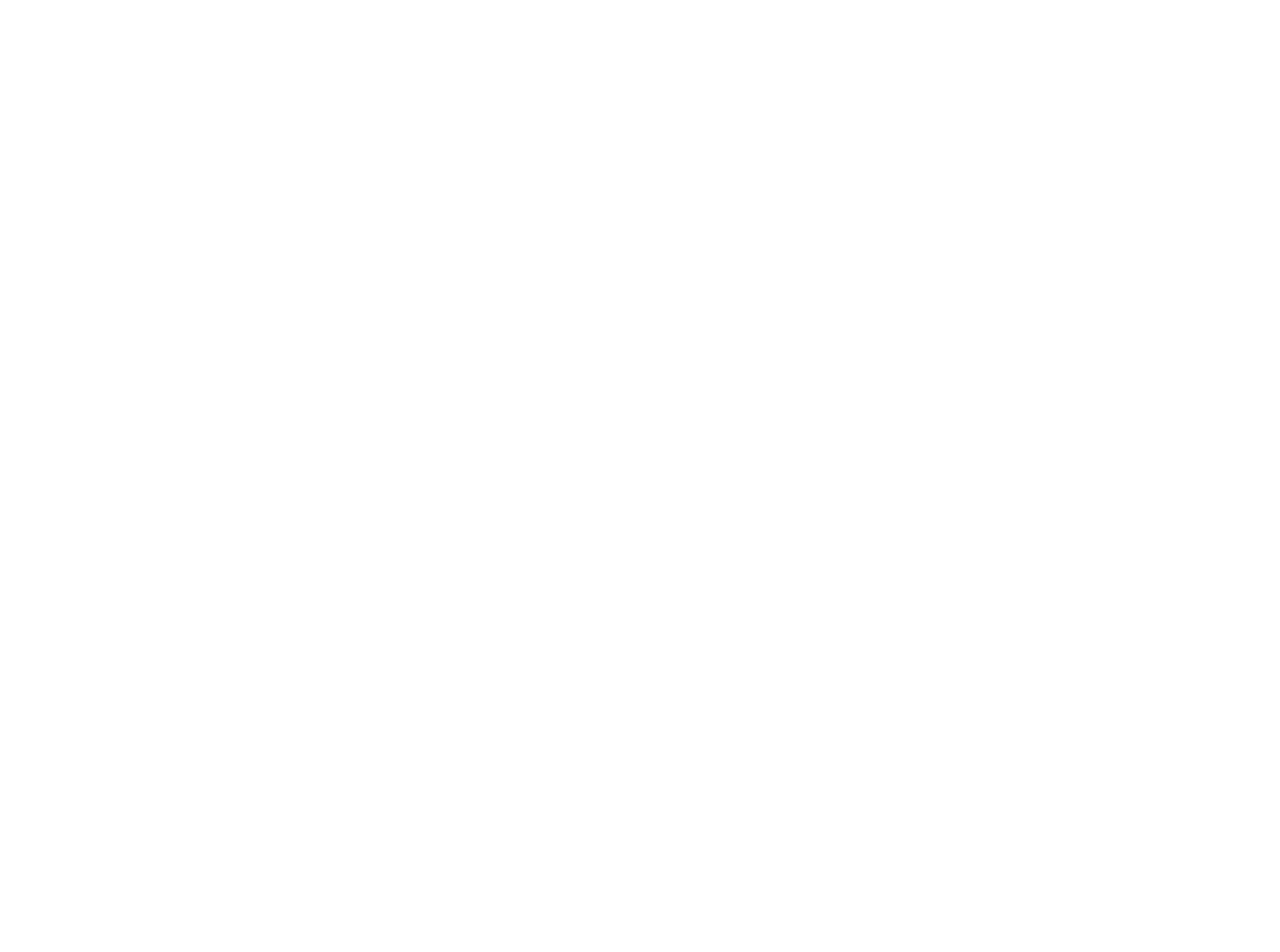
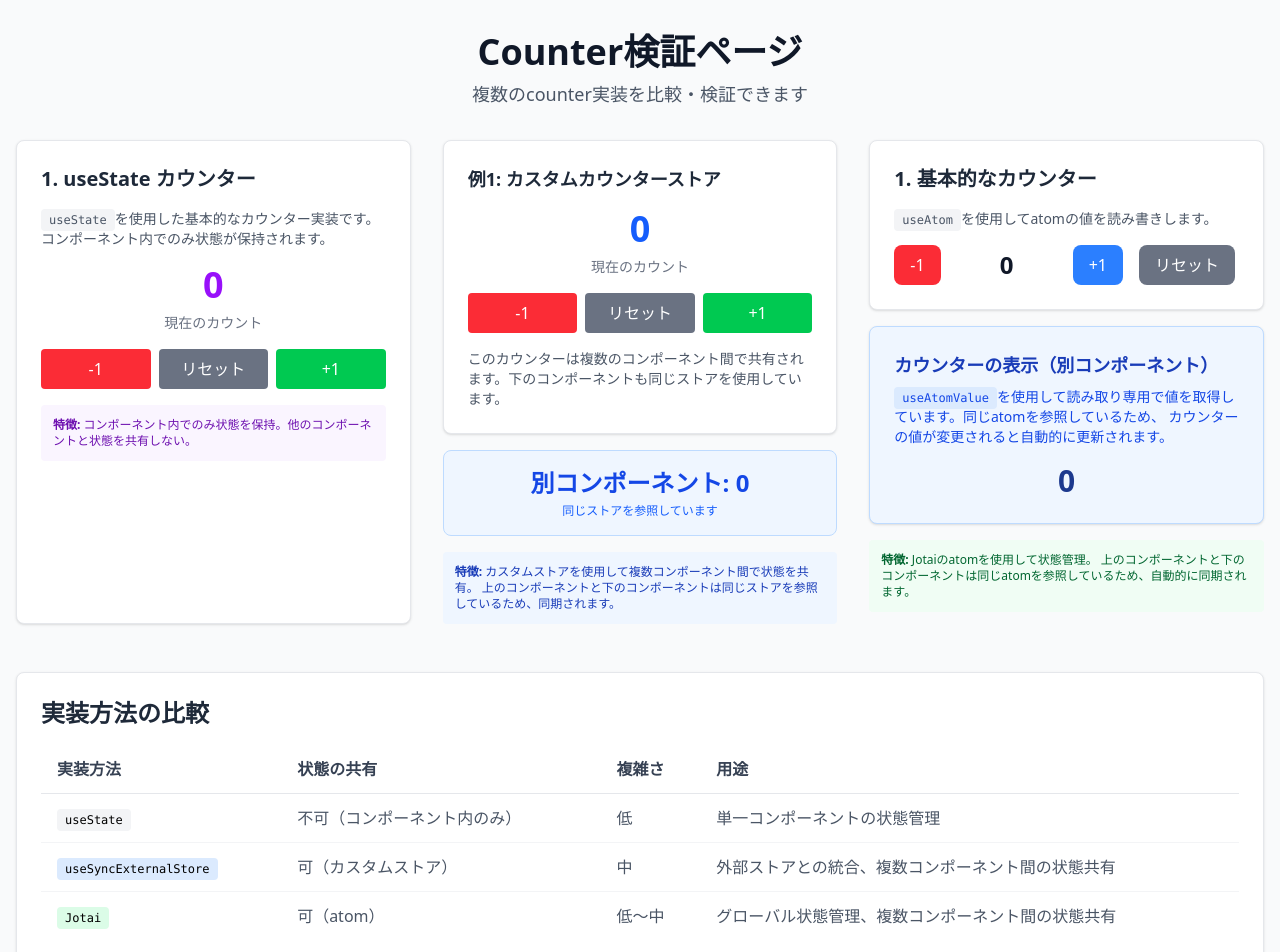
Before and after one commit to KadoProG/react-19-prac, a React (Vite) app: page /counter-verification in a window 1280 px wide. Before the commit this address had no page. Shown: the top 952 px of the page. Before the commit the page ends 800 px from the top, so only its background shows below. Built offline with nearby package versions, Linux system fonts and the light colour scheme.

Commit message:
add: counter

```diff
--- /dev/null
+++ b/src/pages/counter-verification/index.tsx
@@ -0,0 +1,142 @@
+import { useState } from 'react';
+import { CounterComponent } from '../use-sync-external-store/components/CounterComponent';
+import { CounterDisplay as SyncCounterDisplay } from '../use-sync-external-store/components/CounterDisplay';
+import { CounterExample } from '../jotai/components/CounterExample';
+import { CounterDisplay as JotaiCounterDisplay } from '../jotai/components/CounterDisplay';
+
+/**
+ * Counter検証ページ
+ *
+ * 複数のcounter実装を並べて比較・検証できるページです。
+ * - useStateを使った基本的なカウンター
+ * - useSyncExternalStoreを使ったカウンター
+ * - Jotaiを使ったカウンター
+ */
+export const CounterVerification = () => {
+  const [useStateCount, setUseStateCount] = useState(0);
+
+  return (
+    <div className="min-h-screen bg-gray-50 py-8">
+      <div className="mx-auto max-w-7xl px-4">
+        <div className="mb-8 text-center">
+          <h1 className="mb-2 text-4xl font-bold text-gray-900">Counter検証ページ</h1>
+          <p className="text-lg text-gray-600">複数のcounter実装を比較・検証できます</p>
+        </div>
+
+        <div className="grid grid-cols-1 gap-8 lg:grid-cols-3">
+          {/* useState カウンター */}
+          <div className="rounded-lg border border-gray-200 bg-white p-6 shadow-sm">
+            <h2 className="mb-4 text-xl font-semibold text-gray-800">1. useState カウンター</h2>
+            <p className="mb-4 text-sm text-gray-600">
+              <code className="rounded bg-gray-100 px-2 py-1 text-xs">useState</code>
+              を使用した基本的なカウンター実装です。 コンポーネント内でのみ状態が保持されます。
+            </p>
+            <div className="mb-4 text-center">
+              <div className="text-4xl font-bold text-purple-600">{useStateCount}</div>
+              <div className="mt-2 text-sm text-gray-500">現在のカウント</div>
+            </div>
+            <div className="flex gap-2">
+              <button
+                onClick={() => setUseStateCount((c) => c - 1)}
+                className="flex-1 rounded bg-red-500 px-4 py-2 text-white transition-colors hover:bg-red-600"
+              >
+                -1
+              </button>
+              <button
+                onClick={() => setUseStateCount(0)}
+                className="flex-1 rounded bg-gray-500 px-4 py-2 text-white transition-colors hover:bg-gray-600"
+              >
+                リセット
+              </button>
+              <button
+                onClick={() => setUseStateCount((c) => c + 1)}
+                className="flex-1 rounded bg-green-500 px-4 py-2 text-white transition-colors hover:bg-green-600"
+              >
+                +1
+              </button>
+            </div>
+            <div className="mt-4 rounded bg-purple-50 p-3">
+              <p className="text-xs text-purple-800">
+                <strong>特徴:</strong>{' '}
+                コンポーネント内でのみ状態を保持。他のコンポーネントと状態を共有しない。
+              </p>
+            </div>
+          </div>
+
+          {/* useSyncExternalStore カウンター */}
+          <div className="space-y-4">
+            <CounterComponent />
+            <SyncCounterDisplay />
+            <div className="rounded bg-blue-50 p-3">
+              <p className="text-xs text-blue-800">
+                <strong>特徴:</strong> カスタムストアを使用して複数コンポーネント間で状態を共有。
+                上のコンポーネントと下のコンポーネントは同じストアを参照しているため、同期されます。
+              </p>
+            </div>
+          </div>
+
+          {/* Jotai カウンター */}
+          <div className="space-y-4">
+            <CounterExample />
+            <JotaiCounterDisplay />
+            <div className="rounded bg-green-50 p-3">
+              <p className="text-xs text-green-800">
+                <strong>特徴:</strong> Jotaiのatomを使用して状態管理。
+                上のコンポーネントと下のコンポーネントは同じatomを参照しているため、自動的に同期されます。
+              </p>
+            </div>
+          </div>
+        </div>
+
+        {/* 比較表 */}
+        <div className="mt-12 rounded-lg border border-gray-200 bg-white p-6 shadow-sm">
+          <h2 className="mb-4 text-2xl font-semibold text-gray-800">実装方法の比較</h2>
+          <div className="overflow-x-auto">
+            <table className="w-full border-collapse">
+              <thead>
+                <tr className="border-b border-gray-200">
+                  <th className="px-4 py-3 text-left font-semibold text-gray-700">実装方法</th>
+                  <th className="px-4 py-3 text-left font-semibold text-gray-700">状態の共有</th>
+                  <th className="px-4 py-3 text-left font-semibold text-gray-700">複雑さ</th>
+                  <th className="px-4 py-3 text-left font-semibold text-gray-700">用途</th>
+                </tr>
+              </thead>
+              <tbody>
+                <tr className="border-b border-gray-100">
+                  <td className="px-4 py-3">
+                    <code className="rounded bg-gray-100 px-2 py-1 text-xs">useState</code>
+                  </td>
+                  <td className="px-4 py-3 text-gray-600">不可（コンポーネント内のみ）</td>
+                  <td className="px-4 py-3 text-gray-600">低</td>
+                  <td className="px-4 py-3 text-gray-600">単一コンポーネントの状態管理</td>
+                </tr>
+                <tr className="border-b border-gray-100">
+                  <td className="px-4 py-3">
+                    <code className="rounded bg-blue-100 px-2 py-1 text-xs">
+                      useSyncExternalStore
+                    </code>
+                  </td>
+                  <td className="px-4 py-3 text-gray-600">可（カスタムストア）</td>
+                  <td className="px-4 py-3 text-gray-600">中</td>
+                  <td className="px-4 py-3 text-gray-600">
+                    外部ストアとの統合、複数コンポーネント間の状態共有
+                  </td>
+                </tr>
+                <tr>
+                  <td className="px-4 py-3">
+                    <code className="rounded bg-green-100 px-2 py-1 text-xs">Jotai</code>
+                  </td>
+                  <td className="px-4 py-3 text-gray-600">可（atom）</td>
+                  <td className="px-4 py-3 text-gray-600">低〜中</td>
+                  <td className="px-4 py-3 text-gray-600">
+                    グローバル状態管理、複数コンポーネント間の状態共有
+                  </td>
+                </tr>
+              </tbody>
+            </table>
+          </div>
+        </div>
+      </div>
+    </div>
+  );
+};
--- a/src/pages/home/index.tsx
+++ b/src/pages/home/index.tsx
@@ -88,6 +88,13 @@
                 <span className="font-medium">IME Enter比較ページ</span>
                 <span className="mt-1 block text-sm text-gray-500">IME変換中のEnterキー処理の比較</span>
               </Link>
+              <Link
+                to="/counter-verification"
+                className="block rounded-lg border border-gray-200 bg-gray-50 px-6 py-4 text-gray-700 transition-colors hover:bg-gray-100 hover:text-gray-900"
+              >
+                <span className="font-medium">Counter検証ページ</span>
+                <span className="mt-1 block text-sm text-gray-500">複数のcounter実装の比較・検証</span>
+              </Link>
             </div>
           </nav>
         </div>
--- a/src/router.tsx
+++ b/src/router.tsx
@@ -11,6 +11,7 @@
 import { UseSyncExternalStoreWindowResize } from './pages/use-sync-external-store-window-resize';
 import { Jotai } from './pages/jotai';
 import { ImeEnterComparison } from './pages/ime-enter-comparison';
+import { CounterVerification } from './pages/counter-verification';
 
 export const MyRouter = () => {
   return (
@@ -31,6 +32,7 @@
         />
         <Route path="/jotai" element={<Jotai />} />
         <Route path="/ime-enter-comparison" element={<ImeEnterComparison />} />
+        <Route path="/counter-verification" element={<CounterVerification />} />
       </Routes>
     </BrowserRouter>
   );
```
